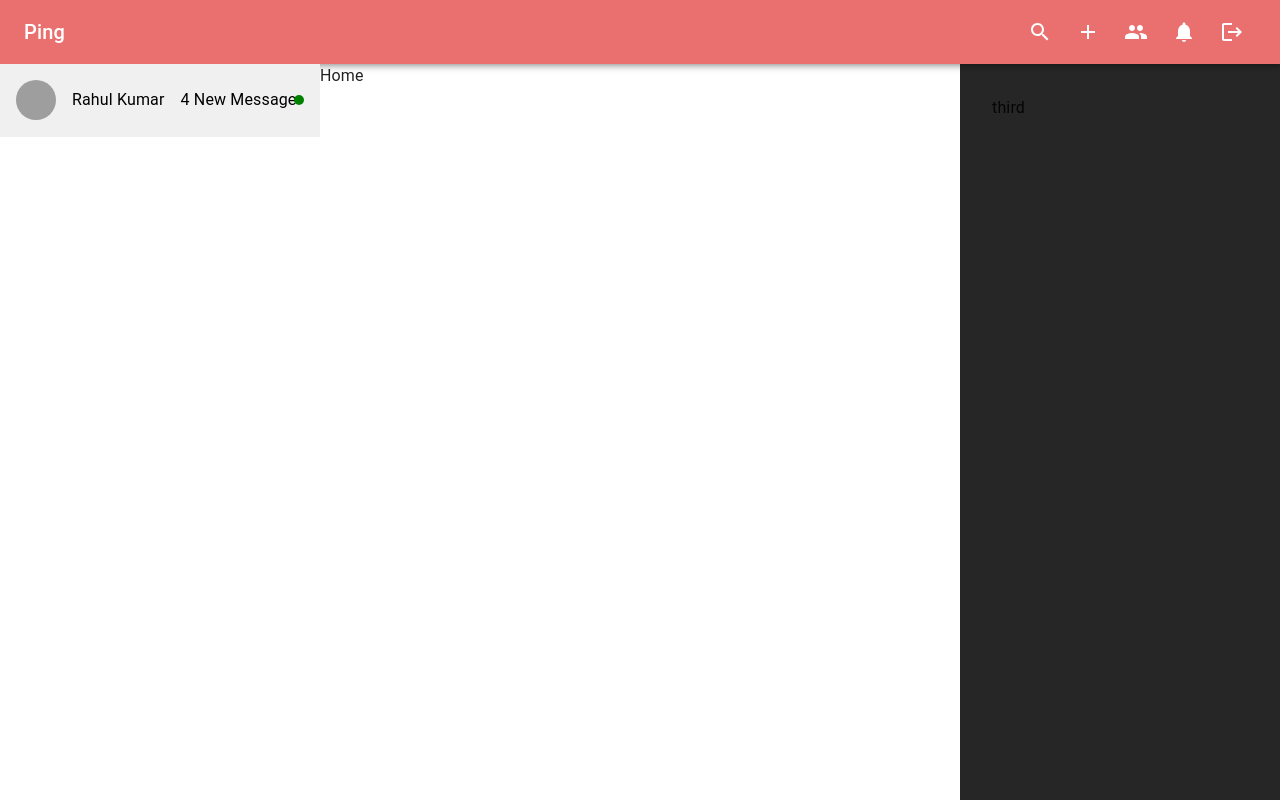
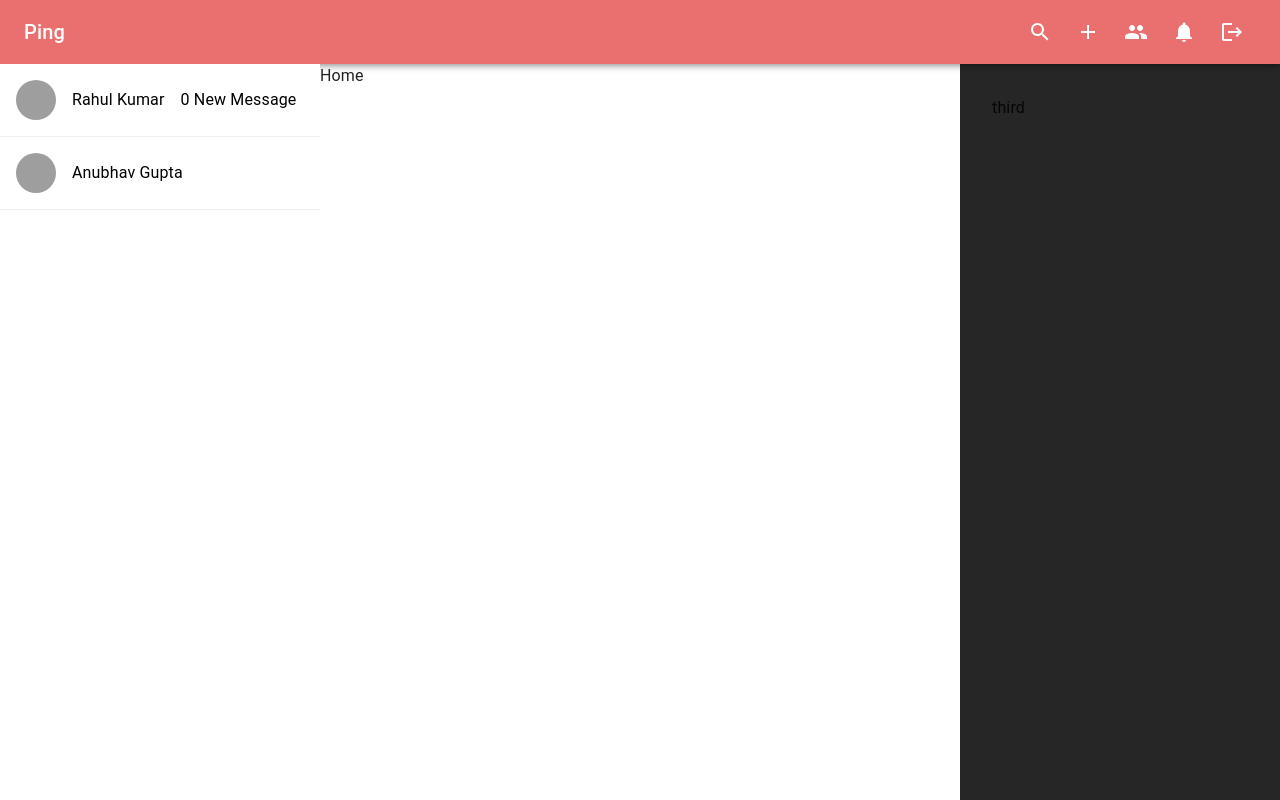
Before and after one commit to rahul-1729/ping, a React (Vite) app in the folder client/: page / in a window 1280 px wide. Built offline with nearby package versions, Linux system fonts and the light colour scheme; grey boxes are pictures that could not be loaded.

Commit message:
add delete chat feature

```diff
--- a/client/src/components/layout/AppLayout.jsx
+++ b/client/src/components/layout/AppLayout.jsx
@@ -4,8 +4,18 @@ import  Title  from '../shared/Title';
 import { Grid } from '@mui/material';
 import ChatList from "../specific/ChatList" ;
 import { sampleChats } from '../../constants/sampleData';
+import { useParams } from 'react-router-dom';
 const AppLayout = ()=>(WrappedComponent) => {
   return (props)=>{
+
+
+   const params= useParams();
+   const chatId=params.chatId;
+
+   const handleDeleteChat =(e,_id,groupChat)=>{
+    e.preventDefault();
+    console.log("Delete Chat",_id,groupChat);
+   }
 
     return(
         <>
@@ -23,14 +33,9 @@ const AppLayout = ()=>(WrappedComponent) => {
                 }}
                 height={"100%"}
             >
-              <ChatList chats={sampleChats} chatId={"1"}
-              newMessagesAlert={[
-                {
-                chatId:"1",
-                count:4,
-                },
-            ]}
-            onlineUsers={["1","2"]}
+              <ChatList chats={sampleChats} chatId={chatId}
+                handleDeleteChat={handleDeleteChat}
+
               />
 
             </Grid>
--- a/client/src/components/shared/chatItem.jsx
+++ b/client/src/components/shared/chatItem.jsx
@@ -11,14 +11,14 @@ const ChatItem = ({
   isOnline,
   newMessageAlert,
   index = 0,
-  handleDeleteChatOpen
+  handleDeleteChat
 }) => {
   return (
     <Link
     sx={{
          padding:"0",
     }}
-    to={`/chat/${_id}`} onContextMenu={(e) => handleDeleteChatOpen(e, _id, groupChat)}>
+    to={`/chat/${_id}`} onContextMenu={(e) => handleDeleteChat(e, _id, groupChat)}>
       <div style={{
         display: "flex",
         gap: "1rem",
--- a/client/src/components/specific/ChatList.jsx
+++ b/client/src/components/specific/ChatList.jsx
@@ -26,7 +26,7 @@ return (
 
         const isOnline =members?.some((member)=>onlineUsers.includes(_id));
 
-        console.log(`isOnline ${isOnline}` )
+
 
           return (
           <ChatItem
@@ -39,7 +39,7 @@ return (
           key={_id}
           groupChat={groupChat}
           sameSender={chatId===_id}
-          handleDeleteChatOpen = {handleDeleteChat}
+          handleDeleteChat = {handleDeleteChat}
           />
 
 
--- a/client/src/constants/sampleData.js
+++ b/client/src/constants/sampleData.js
@@ -6,4 +6,11 @@ export const sampleChats=[{
     groupChat:false,
     members:["1","2"],
 },
+{
+    avatar:["https://img.freepik.com/premium-photo/avatar-resourcing-company_1254967-6653.jpg?size=626&ext=jpg"],
+    name:"Anubhav Gupta",
+    _id:"2",
+    groupChat:false,
+    members:["1","2"],
+},
 ];
--- a/client/src/main.jsx
+++ b/client/src/main.jsx
@@ -7,7 +7,9 @@ ReactDOM.createRoot(document.getElementById('root')).render(
   <React.StrictMode>
     <HelmetProvider>
       <CssBaseline/>
-      <App />
+      <div onContextMenu={(e)=>e.preventDefault()}>
+          <App />
+      </div>
     </HelmetProvider>
   </React.StrictMode>,
 )
```
